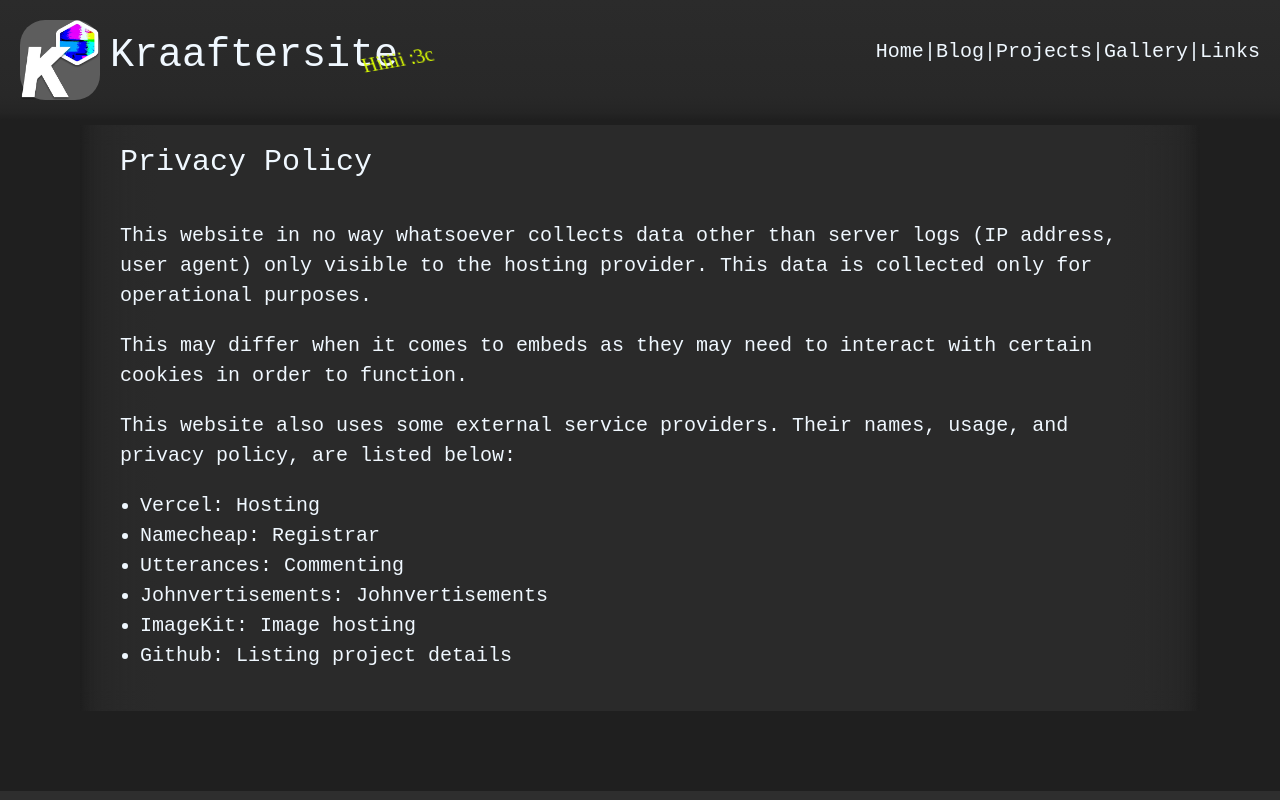
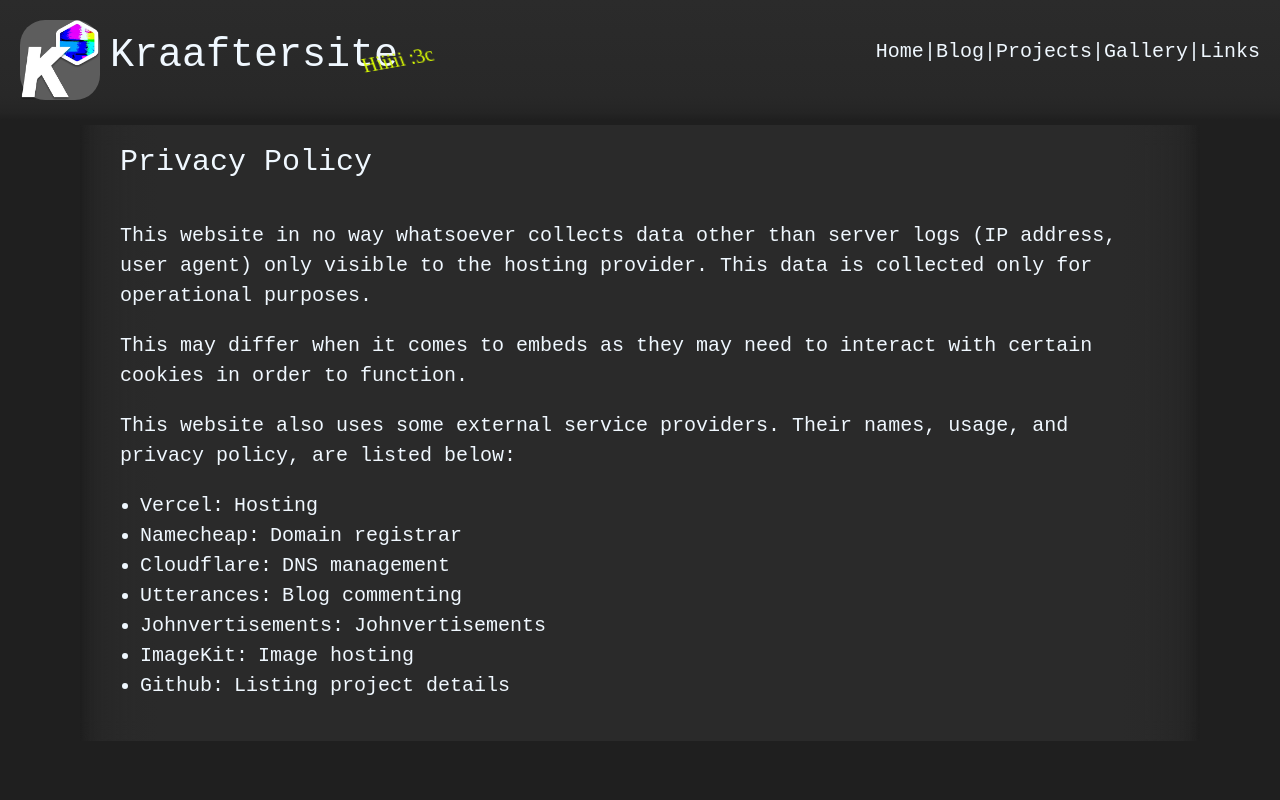
Before and after one commit to Kraafter/Kraaftersite-v3, a SvelteKit app: page /privacy in a window 1280 px wide. Shown: the top 800 px of the page. Built offline with nearby package versions, Linux system fonts and the light colour scheme; a web font is replaced by a local one.

Commit message:
linked provider privacy policies

```diff
--- a/src/routes/privacy/+page.svelte
+++ b/src/routes/privacy/+page.svelte
@@ -3,7 +3,7 @@
 </script>
 
 <svelte:head>
-    <title>Links - {config.title}</title>
+    <title>Privacy - {config.title}</title>
 </svelte:head>
 
 <main class="blur full">
@@ -17,12 +17,13 @@
     <p class="text2">
         This website also uses some external service providers. Their names, usage, and privacy policy, are listed below:
         <ul class="text2" style="margin-left: 20px;">
-            <li>Vercel: Hosting</li>
-            <li>Namecheap: Registrar</li>
-            <li>Utterances: Commenting</li>
-            <li>Johnvertisements: Johnvertisements</li>
-            <li>ImageKit: Image hosting</li>
-            <li>Github: Listing project details</li>
+            <li>Vercel:<a class="text2" href="https://vercel.com/legal/privacy-policy">Hosting</a></li>
+            <li>Namecheap:<a class="text2" href="https://www.namecheap.com/legal/general/privacy-policy/">Domain registrar</a></li>
+            <li>Cloudflare:<a class="text2" href="https://www.cloudflare.com/privacypolicy/">DNS management</a></li>
+            <li>Utterances:<a class="text2" href="https://github.com/productinfo/utterances/blob/master/PRIVACY-POLICY.md">Blog commenting</a></li>
+            <li>Johnvertisements:<a class="text2" href="https://john.citrons.xyz/">Johnvertisements</a></li>
+            <li>ImageKit:<a class="text2" href="https://imagekit.io/privacy-policy-new/">Image hosting</a></li>
+            <li>Github:<a class="text2" href="https://docs.github.com/en/site-policy/privacy-policie">Listing project details</a></li>
         </ul>
 </main>
 
```
